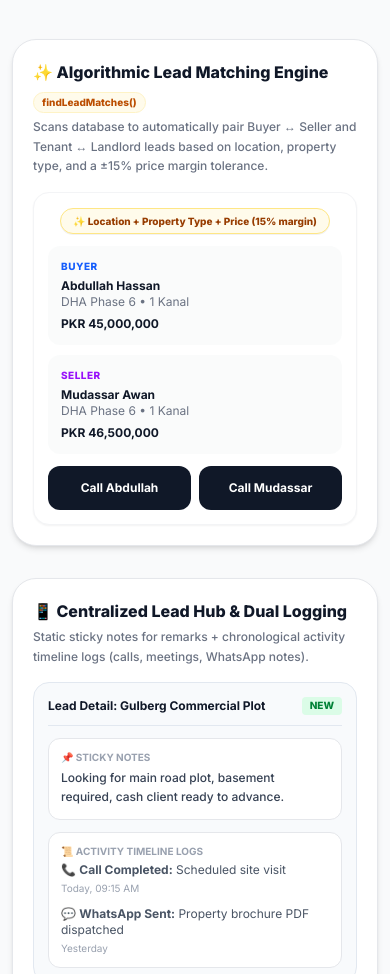
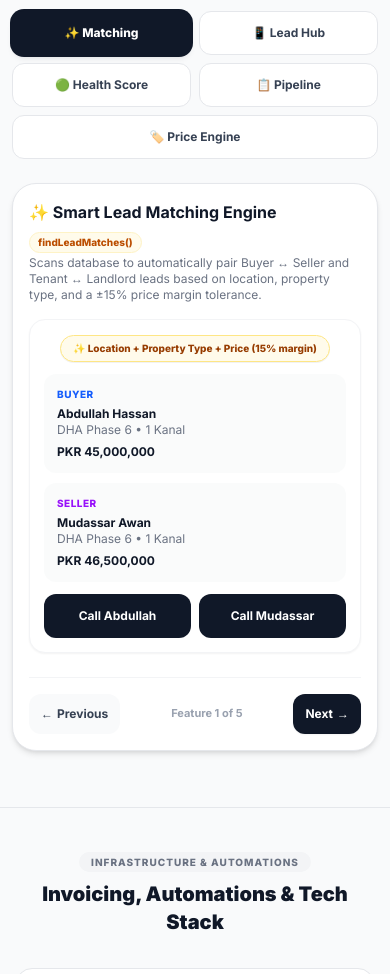
Before and after one commit to haider-kashan/real-estate-crm, a Next.js app: page / in a window 390 px wide. Shown: the part 1026-2000 px from the top of the page. Built offline with nearby package versions, Linux system fonts and the light colour scheme; no server answers.

Commit message:
feat: restore feature tabs with responsive 2-column mobile grid navigation and in-card step controls

```diff
--- a/app/components/LandingPage.tsx
+++ b/app/components/LandingPage.tsx
@@ -5,6 +5,7 @@ import Link from 'next/link';
 import Image from 'next/image';
 
 export default function LandingPage() {
+  const [activeTab, setActiveTab] = useState<'matching' | 'hub' | 'health' | 'pipeline' | 'pricing'>('matching');
   const [demoPriceInput, setDemoPriceInput] = useState<string>('45000000');
 
   // Helper function to format Lakh/Crore Indian numbers
@@ -35,6 +36,27 @@ export default function LandingPage() {
     str += (parseInt(n[5], 10) !== 0) ? ((str !== '') ? 'and ' : '') + (a[parseInt(n[5], 10)] || b[parseInt(n[5][0], 10)] + ' ' + a[parseInt(n[5][1], 10)]) : '';
 
     return str.trim() + ' Only';
+  };
+
+  // List of features for sequential Next/Previous tab navigation
+  const tabsList: Array<{ id: 'matching' | 'hub' | 'health' | 'pipeline' | 'pricing'; label: string; shortLabel: string; icon: string }> = [
+    { id: 'matching', label: '✨ Algorithmic Matching', shortLabel: '✨ Matching', icon: '✨' },
+    { id: 'hub', label: '📱 Lead Hub & Logs', shortLabel: '📱 Lead Hub', icon: '📱' },
+    { id: 'health', label: '🟢 Health Scoring', shortLabel: '🟢 Health Score', icon: '🟢' },
+    { id: 'pipeline', label: '📋 Touch Pipeline', shortLabel: '📋 Pipeline', icon: '📋' },
+    { id: 'pricing', label: '🏷️ Lakh / Crore Engine', shortLabel: '🏷️ Price Engine', icon: '🏷️' },
+  ];
+
+  const currentTabIndex = tabsList.findIndex((t) => t.id === activeTab);
+
+  const goToPrevTab = () => {
+    const prevIndex = (currentTabIndex - 1 + tabsList.length) % tabsList.length;
+    setActiveTab(tabsList[prevIndex].id);
+  };
+
+  const goToNextTab = () => {
+    const nextIndex = (currentTabIndex + 1) % tabsList.length;
+    setActiveTab(tabsList[nextIndex].id);
   };
 
   return (
@@ -271,37 +293,63 @@ export default function LandingPage() {
         </div>
       </section>
 
-      {/* CORE REAL ESTATE LEAD FEATURE SHOWCASE — CONTINUOUS VERTICAL FLOW */}
-      <section className="px-3 py-10 max-w-4xl mx-auto">
-        <div className="text-center mb-10">
+      {/* CORE REAL ESTATE LEAD FEATURE SHOWCASE — HIGH-PERFORMANCE RESPONSIVE TABS */}
+      <section className="px-3 py-8 max-w-4xl mx-auto">
+        <div className="text-center mb-6">
           <span className="text-[10px] font-extrabold text-blue-700 uppercase tracking-widest bg-blue-50 px-3 py-1 rounded-full border border-blue-100">
             Core Real Estate CRM Capabilities
           </span>
-          <h2 className="text-2xl sm:text-4xl font-black text-gray-900 mt-2 mb-2">
+          <h2 className="text-2xl sm:text-3xl font-black text-gray-900 mt-2 mb-1">
             Real App Features & Workflows
           </h2>
-          <p className="text-xs sm:text-base text-gray-600 max-w-lg mx-auto font-medium">
-            Explore all lead management features built directly into EstatePulse in a single seamless view.
+          <p className="text-xs sm:text-sm text-gray-500 max-w-md mx-auto font-medium">
+            Select a feature below to view its live UI preview and workflow logic.
           </p>
         </div>
 
-        {/* VERTICAL FEATURE SHOWCASE CARDS — NO SCROLL TABS */}
-        <div className="space-y-8">
+        {/* RESPONSIVE TAB GRID NAVIGATION — 100% VISIBLE ON MOBILE (NO SCROLL NEEDED) */}
+        <div className="grid grid-cols-2 sm:flex sm:justify-center gap-2 mb-6 text-xs font-bold">
+          {tabsList.map((tab, idx) => {
+            const isActive = activeTab === tab.id;
+            const isLastOddOnMobile = idx === tabsList.length - 1; // 5th item spans 2 cols on mobile grid
+            return (
+              <button
+                key={tab.id}
+                onClick={() => setActiveTab(tab.id)}
+                className={`py-2.5 px-3 rounded-xl transition-all duration-150 flex items-center justify-center gap-1.5 min-h-[44px] text-center active:scale-95 ${
+                  isLastOddOnMobile ? 'col-span-2 sm:col-span-1' : ''
+                } ${
+                  isActive
+                    ? 'bg-gray-900 text-white shadow-md shadow-gray-900/10 ring-2 ring-gray-900 font-extrabold'
+                    : 'bg-white text-gray-700 border border-gray-200 hover:bg-gray-50 hover:border-gray-300'
+                }`}
+              >
+                <span className="hidden sm:inline">{tab.label}</span>
+                <span className="sm:hidden">{tab.shortLabel}</span>
+              </button>
+            );
+          })}
+        </div>
 
-          {/* FEATURE 1: ALGORITHMIC MATCHING */}
-          <div className="bg-white rounded-3xl p-5 sm:p-7 border border-gray-200 shadow-md">
-            <div className="mb-4">
-              <h3 className="text-base sm:text-xl font-extrabold text-gray-900 flex items-center gap-2 flex-wrap">
-                <span>✨ Algorithmic Lead Matching Engine</span>
+        {/* FEATURE SHOWCASE CARD WITH SUB-NAVIGATION FOOTER */}
+        <div className="bg-white rounded-3xl p-4 sm:p-7 border border-gray-200 shadow-md transition-all duration-200">
+
+          {/* TAB 1: ALGORITHMIC MATCHING */}
+          {activeTab === 'matching' && (
+            <div className="space-y-4 animate-in fade-in duration-200">
+              <div>
+                <h3 className="text-base sm:text-lg font-bold text-gray-900 flex items-center gap-2 flex-wrap">
+                  <span>✨ Smart Lead Matching Engine</span>
                   <span className="text-[10px] bg-amber-50 text-amber-700 px-2 py-0.5 rounded-full border border-amber-100 font-extrabold">
                     findLeadMatches()
                   </span>
                 </h3>
-              <p className="text-xs sm:text-sm text-gray-500 mt-1 leading-relaxed font-medium">
+                <p className="text-xs text-gray-500 mt-0.5">
                   Scans database to automatically pair Buyer ↔ Seller and Tenant ↔ Landlord leads based on location, property type, and a ±15% price margin tolerance.
                 </p>
               </div>
 
+              {/* REAL APP MATCHESCLIENT UI MOCKUP */}
               <div className="bg-white rounded-2xl p-3.5 sm:p-4 shadow-xs border border-gray-100 relative overflow-hidden">
                 <div className="mb-3 text-center">
                   <span className="inline-block bg-amber-50 text-amber-800 text-[10px] sm:text-xs font-extrabold px-3 py-1.5 rounded-full border border-amber-200 shadow-2xs leading-tight">
@@ -331,28 +379,30 @@ export default function LandingPage() {
                 </div>
               </div>
             </div>
+          )}
 
-          {/* FEATURE 2: CENTRALIZED LEAD HUB & DUAL LOGGING */}
-          <div className="bg-white rounded-3xl p-5 sm:p-7 border border-gray-200 shadow-md">
-            <div className="mb-4">
-              <h3 className="text-base sm:text-xl font-extrabold text-gray-900">📱 Centralized Lead Hub & Dual Logging</h3>
-              <p className="text-xs sm:text-sm text-gray-500 mt-1 leading-relaxed font-medium">
+          {/* TAB 2: CENTRALIZED LEAD HUB */}
+          {activeTab === 'hub' && (
+            <div className="space-y-4 animate-in fade-in duration-200">
+              <div>
+                <h3 className="text-base sm:text-lg font-bold text-gray-900">📱 Centralized Lead Hub & Dual Logging</h3>
+                <p className="text-xs text-gray-500 mt-0.5">
                   Static sticky notes for remarks + chronological activity timeline logs (calls, meetings, WhatsApp notes).
                 </p>
               </div>
 
-            <div className="bg-slate-50 p-3.5 sm:p-4 rounded-2xl border border-slate-200 text-xs space-y-3">
-              <div className="flex justify-between items-center border-b border-slate-200 pb-2.5 font-bold text-gray-900">
+              <div className="bg-slate-50 p-3.5 rounded-2xl border border-slate-200 text-xs space-y-2.5">
+                <div className="flex justify-between items-center border-b border-slate-200 pb-2 font-bold text-gray-900">
                   <span className="text-xs sm:text-sm">Lead Detail: Gulberg Commercial Plot</span>
                   <span className="px-2 py-0.5 rounded text-[10px] font-extrabold bg-green-100 text-green-700 uppercase">NEW</span>
                 </div>
 
-              <div className="bg-white p-3 sm:p-4 rounded-xl border border-gray-200 text-xs">
+                <div className="bg-white p-3 rounded-xl border border-gray-200 text-xs">
                   <p className="text-[10px] font-bold text-gray-400 uppercase mb-1">📌 Sticky Notes</p>
                   <p className="text-gray-700 font-medium leading-relaxed">Looking for main road plot, basement required, cash client ready to advance.</p>
                 </div>
 
-              <div className="bg-white p-3 sm:p-4 rounded-xl border border-gray-200 text-xs space-y-2.5">
+                <div className="bg-white p-3 rounded-xl border border-gray-200 text-xs space-y-2">
                   <p className="text-[10px] font-bold text-gray-400 uppercase mb-1">📜 Activity Timeline Logs</p>
                   <div className="flex flex-col sm:flex-row sm:justify-between text-gray-600 text-xs gap-1">
                     <span>📞 <strong>Call Completed:</strong> Scheduled site visit</span>
@@ -365,12 +415,14 @@ export default function LandingPage() {
                 </div>
               </div>
             </div>
+          )}
 
-          {/* FEATURE 3: LEAD HEALTH SCORING */}
-          <div className="bg-white rounded-3xl p-5 sm:p-7 border border-gray-200 shadow-md">
-            <div className="mb-4">
-              <h3 className="text-base sm:text-xl font-extrabold text-gray-900">🟢 Automated Lead Health Scoring Engine</h3>
-              <p className="text-xs sm:text-sm text-gray-500 mt-1 leading-relaxed font-medium">
+          {/* TAB 3: LEAD HEALTH SCORING */}
+          {activeTab === 'health' && (
+            <div className="space-y-4 animate-in fade-in duration-200">
+              <div>
+                <h3 className="text-base sm:text-lg font-bold text-gray-900">🟢 Automated Lead Health Scoring Engine</h3>
+                <p className="text-xs text-gray-500 mt-0.5">
                   Calculates staleness from <code>lastContacted</code> date to flag cooling leads with visual health indicators.
                 </p>
               </div>
@@ -408,7 +460,7 @@ export default function LandingPage() {
 
                 <div className="bg-white p-3.5 rounded-xl border border-gray-200 mt-3">
                   <div className="flex justify-between items-center mb-1 text-xs">
-                  <span className="font-bold text-gray-400 uppercase tracking-wider text-[10px]">Overall Lead Health Score Bar</span>
+                    <span className="font-bold text-gray-400 uppercase tracking-wider text-[10px]">Overall Lead Health Bar</span>
                     <span className="font-bold text-green-600 text-xs">Healthy (75%)</span>
                   </div>
                   <div className="w-full h-2.5 bg-gray-100 rounded-full overflow-hidden">
@@ -417,19 +469,21 @@ export default function LandingPage() {
                 </div>
               </div>
             </div>
+          )}
 
-          {/* FEATURE 4: TOUCH KANBAN PIPELINE */}
-          <div className="bg-white rounded-3xl p-5 sm:p-7 border border-gray-200 shadow-md">
-            <div className="mb-4">
-              <h3 className="text-base sm:text-xl font-extrabold text-gray-900">📋 Touch-Optimized Kanban Pipeline</h3>
-              <p className="text-xs sm:text-sm text-gray-500 mt-1 leading-relaxed font-medium">
+          {/* TAB 4: TOUCH KANBAN PIPELINE */}
+          {activeTab === 'pipeline' && (
+            <div className="space-y-4 animate-in fade-in duration-200">
+              <div>
+                <h3 className="text-base sm:text-lg font-bold text-gray-900">📋 Touch-Optimized Kanban Pipeline</h3>
+                <p className="text-xs text-gray-500 mt-0.5">
                   Mobile drag-and-drop pipeline stages with optimistic state updates and fallback quick-move dropdowns.
                 </p>
               </div>
 
-            <div className="grid grid-cols-2 sm:grid-cols-5 gap-2.5 text-xs">
-              <div className="bg-gray-200/50 p-2.5 rounded-xl border border-gray-200">
-                <div className="flex justify-between items-center mb-2">
+              <div className="grid grid-cols-2 sm:grid-cols-5 gap-2 text-xs">
+                <div className="bg-gray-200/50 p-2 rounded-xl border border-gray-200">
+                  <div className="flex justify-between items-center mb-1.5">
                     <span className="font-bold text-gray-900 text-[10px]">New Leads</span>
                     <span className="text-[9px] font-bold px-1.5 py-0.5 rounded-full bg-blue-100 text-blue-800">2</span>
                   </div>
@@ -439,8 +493,8 @@ export default function LandingPage() {
                   </div>
                 </div>
 
-              <div className="bg-gray-200/50 p-2.5 rounded-xl border border-gray-200">
-                <div className="flex justify-between items-center mb-2">
+                <div className="bg-gray-200/50 p-2 rounded-xl border border-gray-200">
+                  <div className="flex justify-between items-center mb-1.5">
                     <span className="font-bold text-gray-900 text-[10px]">Contacted</span>
                     <span className="text-[9px] font-bold px-1.5 py-0.5 rounded-full bg-yellow-100 text-yellow-800">1</span>
                   </div>
@@ -449,8 +503,8 @@ export default function LandingPage() {
                   </div>
                 </div>
 
-              <div className="bg-gray-200/50 p-2.5 rounded-xl border border-gray-200">
-                <div className="flex justify-between items-center mb-2">
+                <div className="bg-gray-200/50 p-2 rounded-xl border border-gray-200">
+                  <div className="flex justify-between items-center mb-1.5">
                     <span className="font-bold text-gray-900 text-[10px]">Interested</span>
                     <span className="text-[9px] font-bold px-1.5 py-0.5 rounded-full bg-orange-100 text-orange-800">3</span>
                   </div>
@@ -459,8 +513,8 @@ export default function LandingPage() {
                   </div>
                 </div>
 
-              <div className="bg-gray-200/50 p-2.5 rounded-xl border border-gray-200">
-                <div className="flex justify-between items-center mb-2">
+                <div className="bg-gray-200/50 p-2 rounded-xl border border-gray-200">
+                  <div className="flex justify-between items-center mb-1.5">
                     <span className="font-bold text-gray-900 text-[10px]">Negotiation</span>
                     <span className="text-[9px] font-bold px-1.5 py-0.5 rounded-full bg-purple-100 text-purple-800">1</span>
                   </div>
@@ -469,8 +523,8 @@ export default function LandingPage() {
                   </div>
                 </div>
 
-              <div className="bg-gray-200/50 p-2.5 rounded-xl border border-gray-200 col-span-2 sm:col-span-1">
-                <div className="flex justify-between items-center mb-2">
+                <div className="bg-gray-200/50 p-2 rounded-xl border border-gray-200 col-span-2 sm:col-span-1">
+                  <div className="flex justify-between items-center mb-1.5">
                     <span className="font-bold text-gray-900 text-[10px]">Closed (Won)</span>
                     <span className="text-[9px] font-bold px-1.5 py-0.5 rounded-full bg-green-100 text-green-800">4</span>
                   </div>
@@ -480,12 +534,14 @@ export default function LandingPage() {
                 </div>
               </div>
             </div>
+          )}
 
-          {/* FEATURE 5: LAKH & CRORE PRICING ENGINE */}
-          <div className="bg-white rounded-3xl p-5 sm:p-7 border border-gray-200 shadow-md">
-            <div className="mb-4">
-              <h3 className="text-base sm:text-xl font-extrabold text-gray-900">🏷️ South Asian Lakh & Crore Pricing Engine</h3>
-              <p className="text-xs sm:text-sm text-gray-500 mt-1 leading-relaxed font-medium">
+          {/* TAB 5: LAKH & CRORE PRICING ENGINE */}
+          {activeTab === 'pricing' && (
+            <div className="space-y-4 animate-in fade-in duration-200">
+              <div>
+                <h3 className="text-base sm:text-lg font-bold text-gray-900">🏷️ South Asian Lakh & Crore Pricing Engine</h3>
+                <p className="text-xs text-gray-500 mt-0.5">
                   Prevents critical data entry mistakes on high-value real estate listings via live calculation functions.
                 </p>
               </div>
@@ -516,6 +572,30 @@ export default function LandingPage() {
                   </p>
                 </div>
               </div>
+            </div>
+          )}
+
+          {/* IN-CARD SUB-NAVIGATION FOOTER (STEP PREVIOUS / NEXT FEATURE) */}
+          <div className="mt-6 pt-4 border-t border-gray-100 flex items-center justify-between text-xs font-bold text-gray-500">
+            <button
+              onClick={goToPrevTab}
+              className="flex items-center gap-1 px-3 py-2 rounded-xl bg-gray-50 hover:bg-gray-100 text-gray-700 min-h-[40px] transition active:scale-95"
+            >
+              <span>←</span>
+              <span>Previous</span>
+            </button>
+
+            <span className="text-[11px] text-gray-400">
+              Feature {currentTabIndex + 1} of {tabsList.length}
+            </span>
+
+            <button
+              onClick={goToNextTab}
+              className="flex items-center gap-1 px-3 py-2 rounded-xl bg-gray-900 hover:bg-black text-white min-h-[40px] transition active:scale-95 shadow-xs"
+            >
+              <span>Next</span>
+              <span>→</span>
+            </button>
           </div>
 
         </div>
```
Lines whose indentation alone changed are shown as unchanged.
